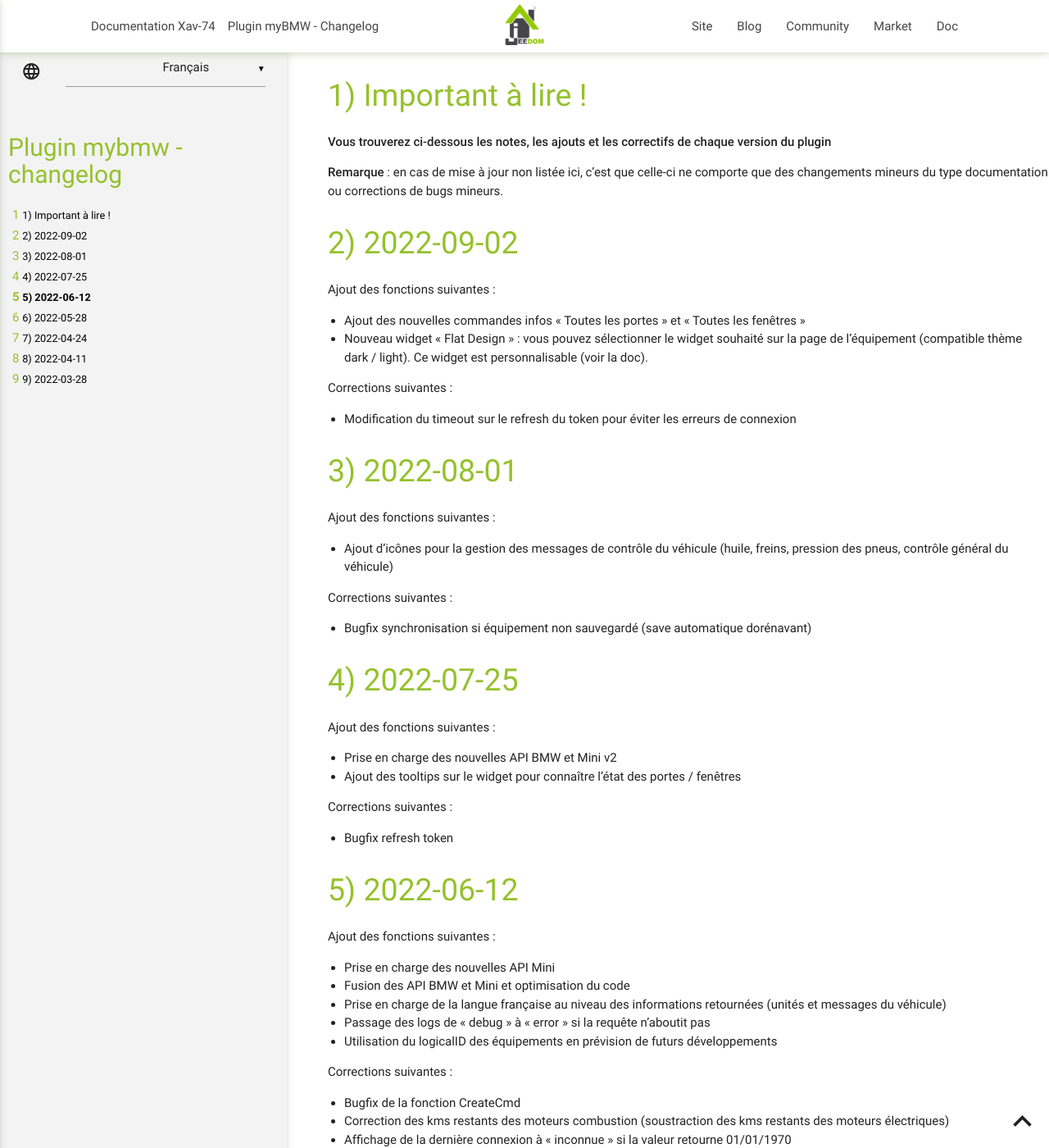
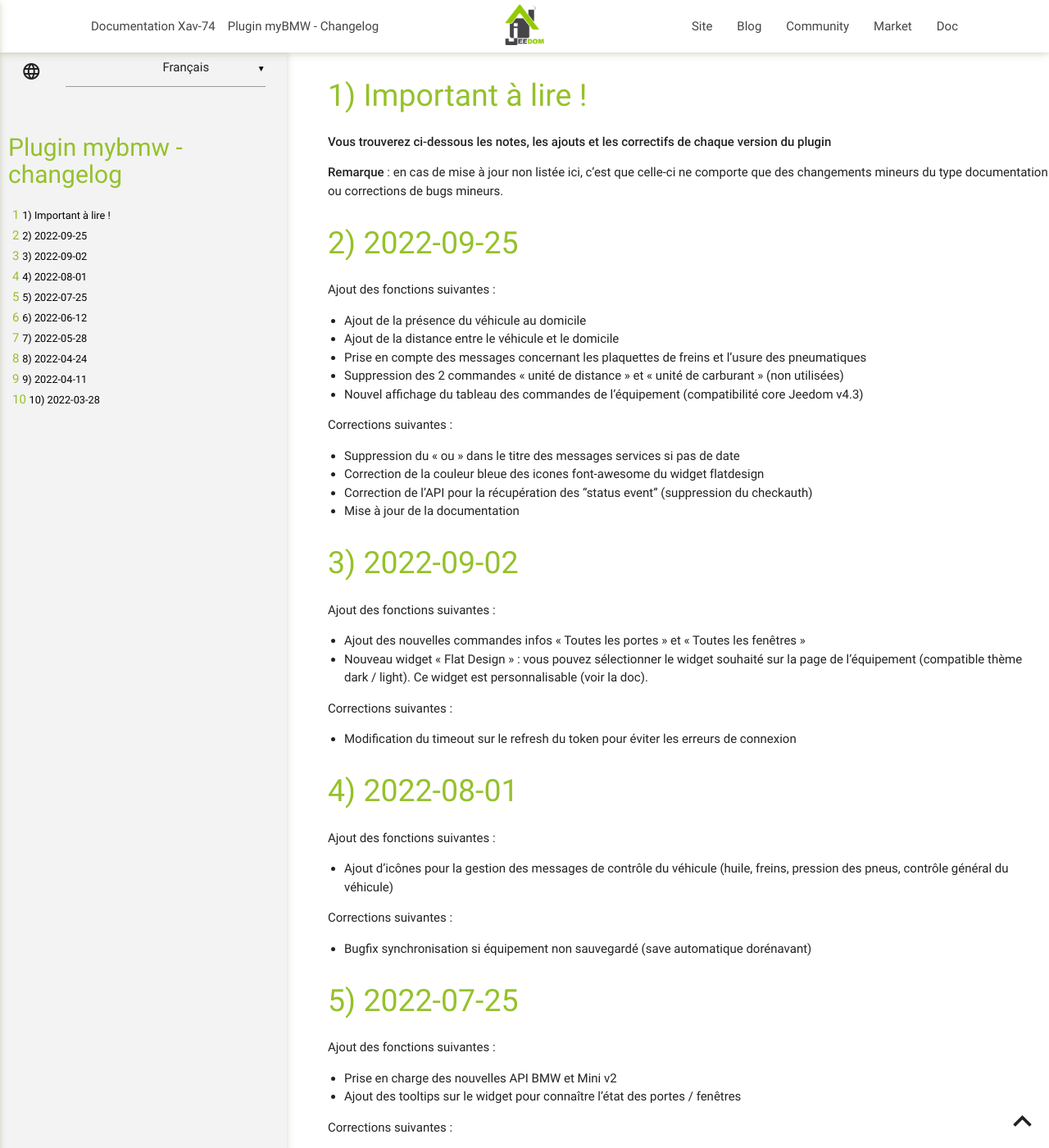
Before and after one commit to Xav-74/Documentation, a Jekyll site: the page built from myBMW/fr_FR/changelog.md, in a window 1280 px wide and 1400 px high. Shown: the whole window at 82% size. Built offline with Jekyll 4.4.1, drawn with Linux system fonts in a browser that asks for light colours; some of the changed text lies outside the part shown.

Commit message:
Update myBMW docs

```diff
--- a/myBMW/fr_FR/changelog.md
+++ b/myBMW/fr_FR/changelog.md
@@ -10,6 +10,23 @@
 **Vous trouverez ci-dessous les notes, les ajouts et les correctifs de chaque version du plugin**
 
 **Remarque** : en cas de mise à jour non listée ici, c'est que celle-ci ne comporte que des changements mineurs du type documentation ou corrections de bugs mineurs.
+
+
+# 2022-09-25
+
+Ajout des fonctions suivantes :
+ - Ajout de la présence du véhicule au domicile
+ - Ajout de la distance entre le véhicule et le domicile
+ - Prise en compte des messages concernant les plaquettes de freins et l'usure des pneumatiques
+ - Suppression des 2 commandes « unité de distance » et « unité de carburant » (non utilisées)
+ - Nouvel affichage du tableau des commandes de l'équipement (compatibilité core Jeedom v4.3)
+
+
+Corrections suivantes :
+ - Suppression du « ou » dans le titre des messages services si pas de date
+ - Correction de la couleur bleue des icones font-awesome du widget flatdesign
+ - Correction de l'API pour la récupération des "status event" (suppression du checkauth)
+ - Mise à jour de la documentation
 
 
 # 2022-09-02
```
Also changed, not shown: myBMW/fr_FR/index.md (+5 -3 lines), myBMW/images/Eqpt_myBMW.png.
